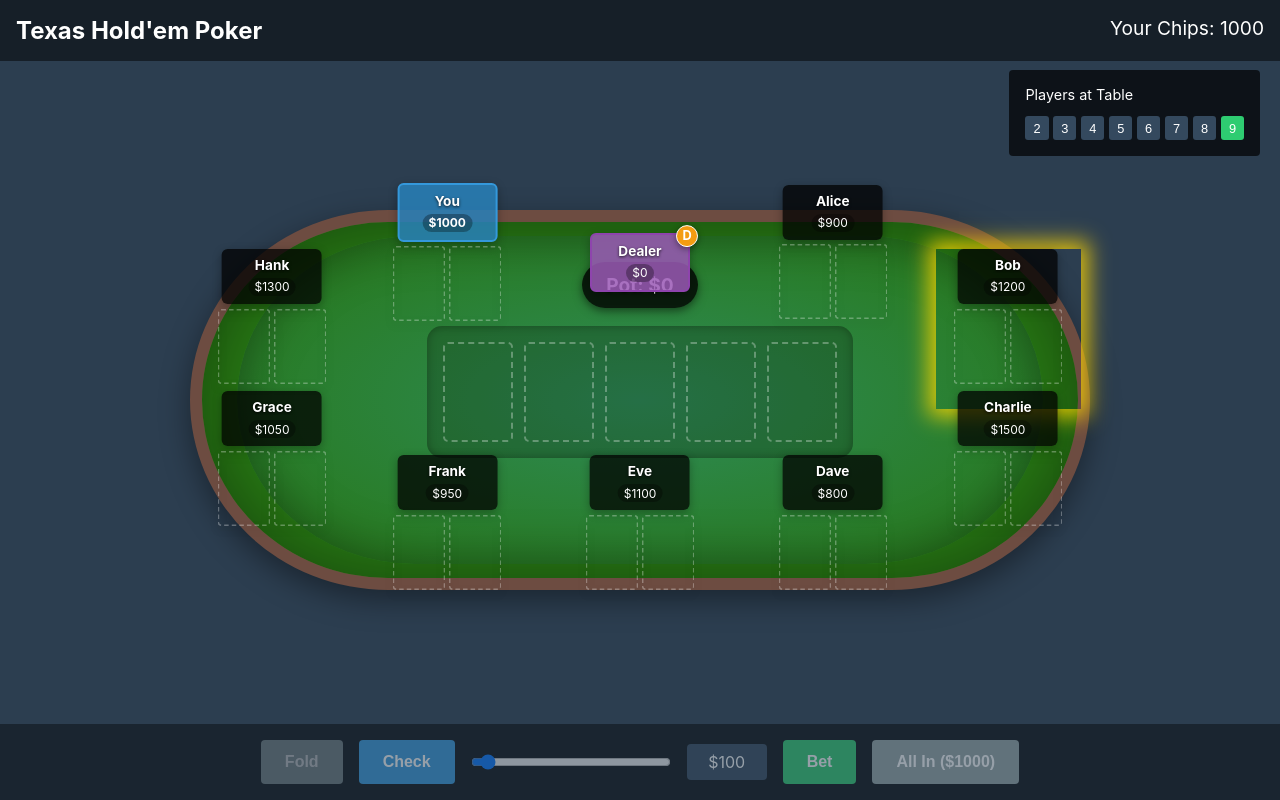
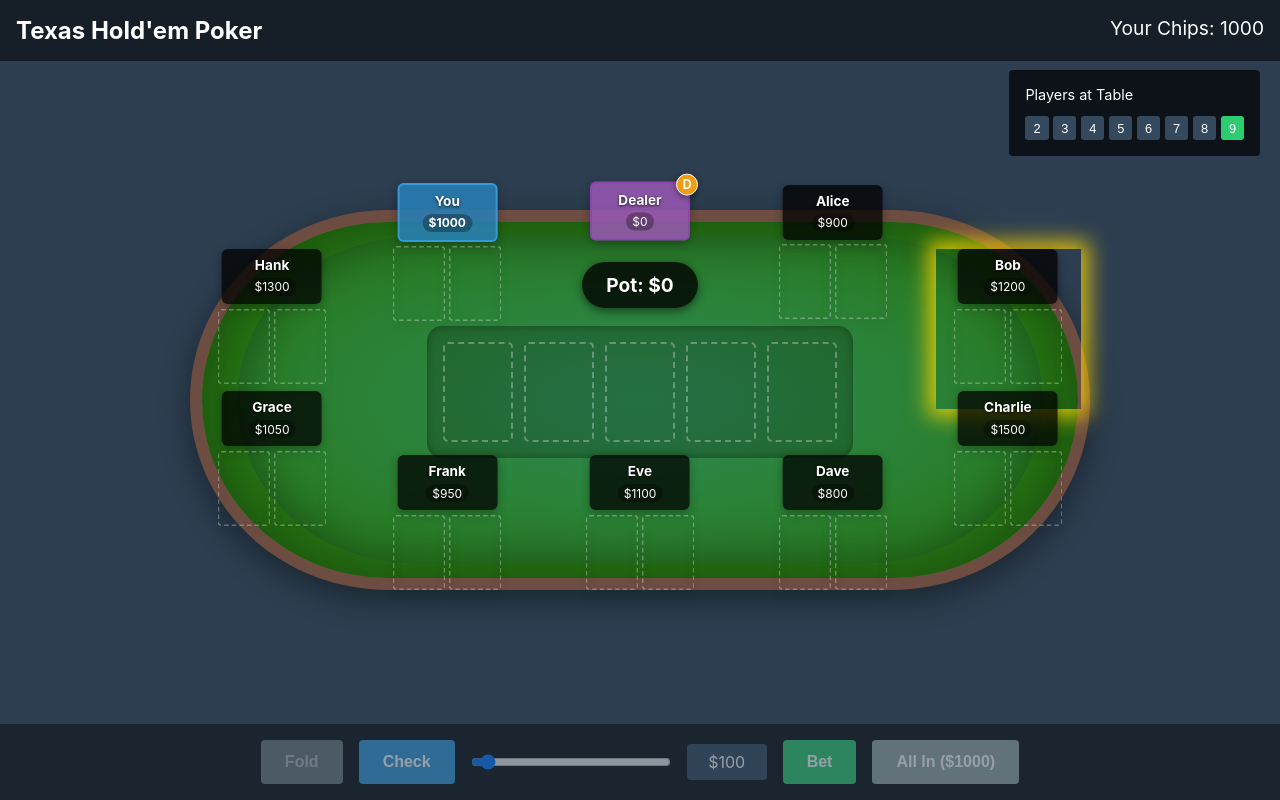
Before and after one commit to MatthewPDingle/CSCPT, a React (Create React App) app in the folder frontend/: page /game in a window 1280 px wide. Built offline with nearby package versions, Linux system fonts and the light colour scheme.

Commit message:
Position dealer higher without breaking card spacing

```diff
--- a/frontend/src/components/poker/PlayerSeat.tsx
+++ b/frontend/src/components/poker/PlayerSeat.tsx
@@ -108,6 +108,7 @@ const PlayerCards = styled.div<{ isHuman: boolean }>`
   transform: scale(0.75);
   transform-origin: top center;
   filter: drop-shadow(0 5px 5px rgba(0, 0, 0, 0.5));
+  min-height: 53px; /* Ensure consistent height even without cards */
 `;
 
 const DealerButton = styled.div`
@@ -144,13 +145,22 @@ const PlayerSeat: React.FC<PlayerSeatProps> = ({ player, position, isHuman }) =>
       </PlayerInfo>
 
       <PlayerCards isHuman={isHuman}>
-        {player.cards.map((card, index) => (
-          <Card
-            key={index}
-            card={card}
-            faceDown={!isHuman} // Only show the human player's cards
-          />
-        ))}
+        {player.id === 'dealer' ? (
+          // Empty div placeholders for dealer (invisible)
+          <>
+            <div style={{ width: '36px', height: '0px' }}></div>
+            <div style={{ width: '36px', height: '0px' }}></div>
+          </>
+        ) : (
+          // Regular cards for players
+          player.cards.map((card, index) => (
+            <Card
+              key={index}
+              card={card}
+              faceDown={!isHuman} // Only show the human player's cards
+            />
+          ))
+        )}
       </PlayerCards>
     </SeatContainer>
   );
--- a/frontend/src/components/poker/PokerTable.tsx
+++ b/frontend/src/components/poker/PokerTable.tsx
@@ -97,7 +97,7 @@ const getPlayerPosition = (playerId: string) => {
 
   const seatPositions = {
     // Dealer position
-    "dealer": { x: '50%', y: '12%' },    // Top middle (dealer)
+    "dealer": { x: '50%', y: '5%' },    // Top middle (dealer) - moved even higher
 
     // Player positions in clockwise order from dealer
     "alice":  { x: '72%', y: '12%' },    // Top right (moved more towards middle)
```
